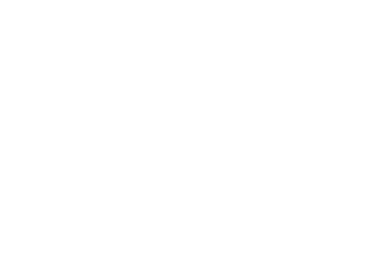
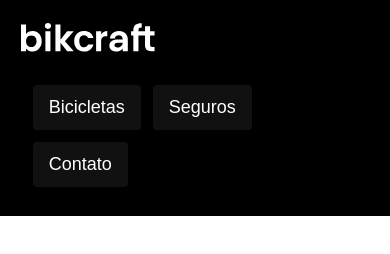
Before and after one commit to Dihluiz/bikecraft, a plain HTML site: page index.html in a window 390 px wide. Drawn offline with Linux system fonts and the light colour scheme.

Commit message:
Criação do header e menu

```diff
--- a/index.html
+++ b/index.html
@@ -10,7 +10,21 @@
 </head>
 
 <body>
+    <header class="header-bg">
+        <div class="header">
+            <a href="./">
+                <img src="./img/bikcraft.svg" alt="Bikecraft">
+            </a>
 
+            <nav aria-label="primaria">
+                <ul class="header-menu">
+                    <li><a href="./bicicletas.html">Bicicletas</a></li>
+                    <li><a href="./seguros.html">Seguros</a></li>
+                    <li><a href="./contato.html">Contato</a></li>
+                </ul>
+            </nav>
+        </div>
+    </header>
 </body>
 
 </html>
--- a/style.css
+++ b/style.css
@@ -0,0 +1,87 @@
+body {
+  margin: 0;
+  font-family: Arial, Helvetica, sans-serif;
+}
+
+ul {
+  margin: 0;
+  padding: 0;
+  list-style: none;
+}
+
+a {
+  text-decoration: none;
+}
+
+.header-bg {
+  background-color: #000000;
+}
+
+.header {
+  display: flex;
+  flex-wrap: wrap;
+  gap: 20px;
+  justify-content: space-between;
+  align-items: center;
+  box-sizing: border-box;
+  max-width: 1200px;
+  padding: 1.3rem;
+  margin-left: auto;
+  margin-right: auto;
+}
+
+.header-menu {
+  display: flex;
+  flex-wrap: wrap;
+  gap: 40px;
+}
+
+.header-menu a {
+  display: inline-block;
+  color: #ffffff;
+  padding: 1rem 0px;
+  font-size: 18px;
+  position: relative;
+}
+
+.header-menu a::after {
+  content: "";
+  display: block;
+  height: 2px;
+  width: 0px;
+  background-color: #ffffff;
+  margin-top: 4px;
+  transition: 0.3s;
+  position: absolute;
+}
+
+.header-menu a:hover::after {
+  width: 100%;
+}
+
+@media (max-width: 800px) {
+  .header-menu {
+    gap: 20px;
+  }
+  .header-menu a {
+    background-color: #111111;
+    padding: 12px 16px;
+    border-radius: 4px;
+  }
+  .header-menu a:hover {
+    background-color: #2e2e2e;
+  }
+  .header a::after {
+    display: none;
+  }
+}
+
+@media (max-width: 600px) {
+  .header-menu {
+    gap: 12px;
+  }
+  .header-menu {
+    padding: 8px 12px;
+    font-size: 14px;
+  }
+}
```
